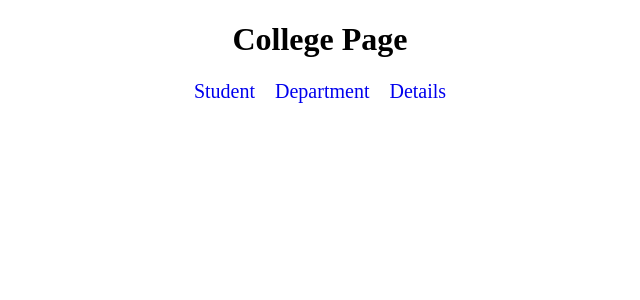
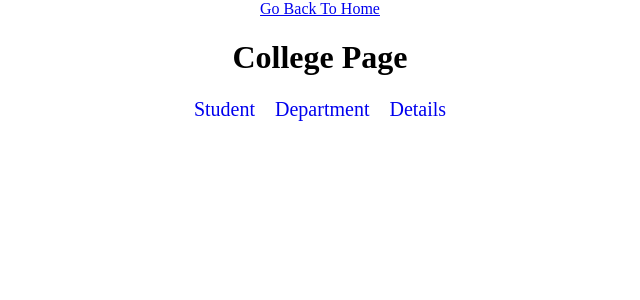
Before and after one commit to sumitbasu116/react-router-blog, a React (Vite) app: page /college in a window 1280 px wide. Shown: the top 300 px of the page, without its empty margins (320-960 px from the left). Built offline with nearby package versions, Linux system fonts and the light colour scheme.

Commit message:
added Link in College to go back to login

```diff
--- a/src/College.jsx
+++ b/src/College.jsx
@@ -6,6 +6,7 @@ function College() {
 
   return (
     <div className="college" style={{textAlign:'center'}}>
+    <Link to="/">Go Back To Home</Link>
     <h1>College Page</h1>
     <Link className="link" to="student">Student</Link>
     <Link className="link" to="department">Department</Link>
```
